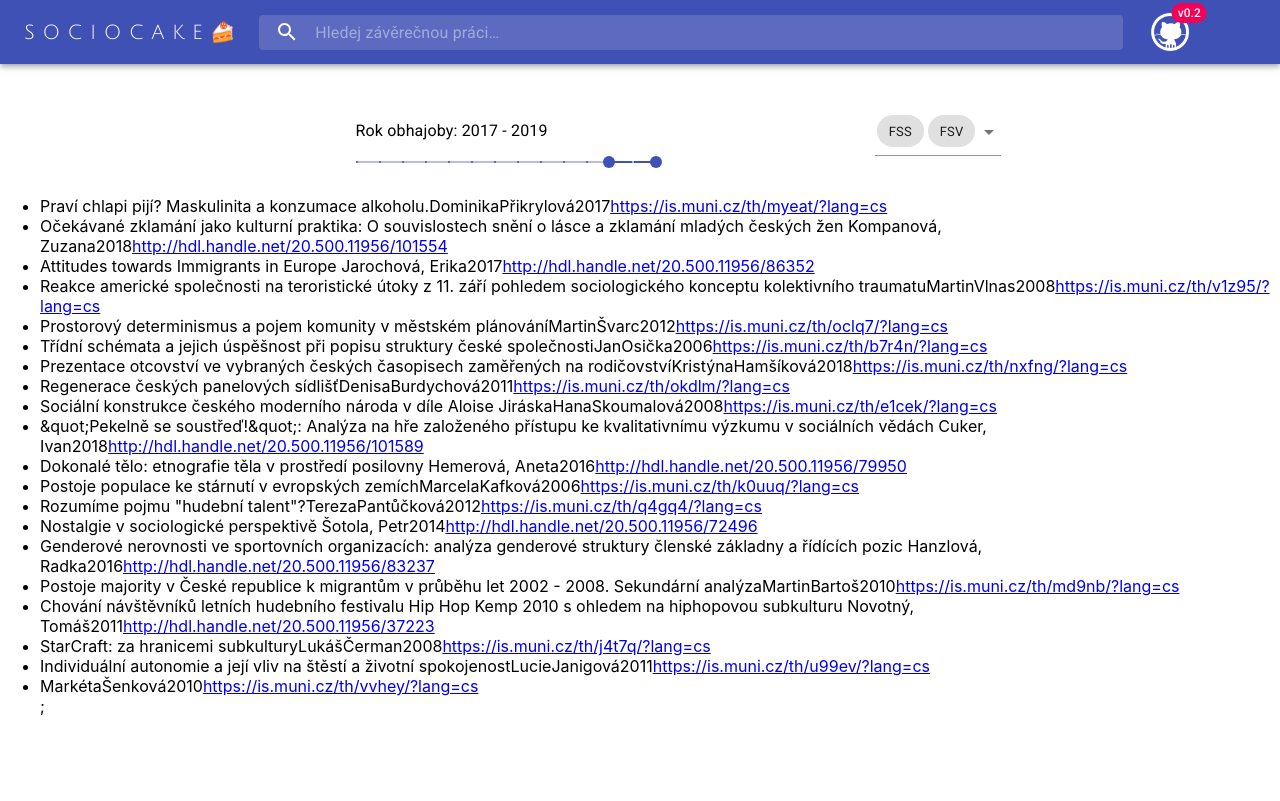
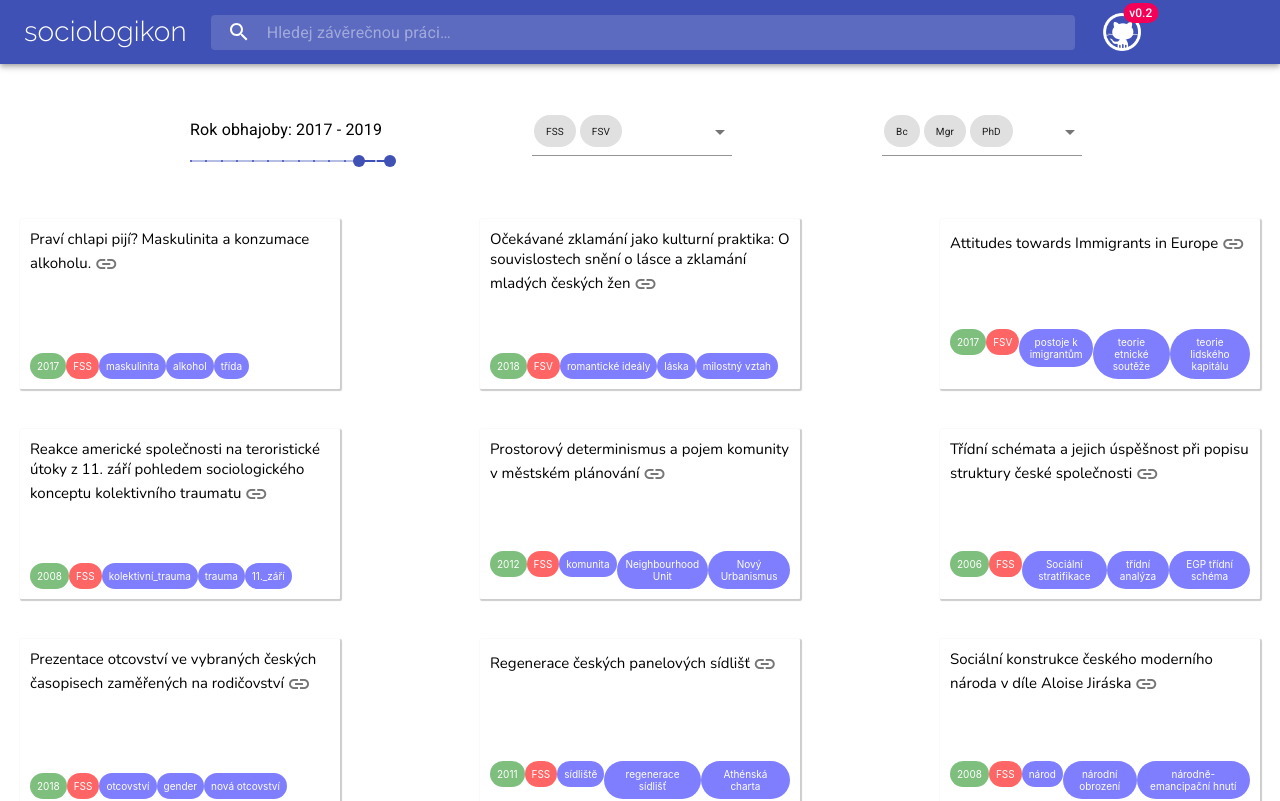
Before and after one commit to buresj/sociologikon, a React (Create React App) app: page / in a window 1280 px wide. Shown: the top 801 px of the page. Built offline with nearby package versions, Linux system fonts and the light colour scheme.

Commit message:
Cards display added

```diff
--- a/public/index.html
+++ b/public/index.html
@@ -18,7 +18,7 @@
       href="https://fonts.googleapis.com/icon?family=Material+Icons"
     />
     <link rel="manifest" href="%PUBLIC_URL%/manifest.json" />
-    <title>Sociocake</title>
+    <title>Sociologikon</title>
   </head>
   <body>
     <noscript>You need to enable JavaScript to run this app.</noscript>
--- a/src/General.module.scss
+++ b/src/General.module.scss
@@ -1,8 +1,9 @@
 // @import url(https:;//fonts.googleapis.com/css?family=Dosis&display=swap);
-@import url(https://fonts.googleapis.com/css?family=Julius+Sans+One&display=swap);
+@import url(https://fonts.googleapis.com/css?family=Nunito:400|Raleway:300&display=swap);
 
-$headerFont: "Julius Sans One";
+$titleFont: "Raleway";
 
 .title {
-  font-family: $headerFont;
+  font-size: 28px;
+  font-family: $titleFont;
 }
--- /dev/null
+++ b/src/Settings.module.scss
@@ -0,0 +1,10 @@
+.settingsBar {
+  padding-top: 35px;
+  display: flex;
+  align-content: center;
+  height: 100px;
+  justify-content: space-between;
+  width: 900px;
+  margin: auto;
+  align-items: baseline;
+}
--- a/src/Table.module.scss
+++ b/src/Table.module.scss
@@ -1,8 +1,83 @@
-.settingsBar {
-    width: 865px;
-    margin-left: 250px;
-    padding-top: 35px;
+@import url(https://fonts.googleapis.com/css?family=Nunito:700|Raleway:900&display=swap);
+
+$titleFont: "Raleway";
+$thesisFont: "Nunito";
+
+body {
+  background-color: white;
+}
+
+.container {
+  display: flex;
+  flex-direction: row;
+  flex-wrap: wrap;
+  justify-content: space-between;
+
+  .card {
+    padding: 10px;
     display: flex;
-    justify-content: space-around;
-    align-items:  baseline;
+    background-color: white;
+    border-radius: 1px;
+    box-shadow: 1px 1px 1px 1px #ccc;
+    width: 300px;
+    flex-wrap: wrap;
+    height: 150px;
+    align-items: baseline;
+
+    flex-basis: auto;
+    margin: 20px;
+    transition: background-color 0.5s ease-out;
+
+    a {
+      text-decoration: none;
+      color: black;
+    }
+
+    &:hover {
+      transform: translateY(0.5px);
+    }
+
+    .title {
+      font-family: $thesisFont;
+      font-size: 15px;
+    }
+
+    .labels {
+      align-self: flex-end;
+      display: flex;
+      align-items: baseline;
+
+      span {
+        display: flex;
+        opacity: 1;
+        color: white;
+        font-size: 10px;
+        text-align: center;
+        padding: 7px;
+      }
+
+      .keywords {
+        border-radius: 25px;
+        background-color: blue;
+        opacity: 0.5;
+        cursor: pointer;
+
+        &:hover {
+          transform: translateY(0.5px);
+        }
+      }
+
+      .department {
+        border-radius: 25px;
+        background-color: red;
+        opacity: 0.6;
+      }
+
+      .year {
+        border-radius: 18px;
+        background-color: green;
+        opacity: 0.5;
+      }
+    }
+  }
 }
--- /dev/null
+++ b/src/components/Card.js
@@ -0,0 +1,80 @@
+import React from 'react';
+import styles from '../Table.module.scss';
+import Icon from '@material-ui/core/Icon';
+import IconButton from '@material-ui/core/IconButton';
+
+export default class Card extends React.Component {
+    constructor(props) {
+        super(props)
+        this.state = this.getKeywords();
+    }
+
+    componentDidUpdate(prevProps) {
+        if (this.props.key !== prevProps.key) {
+            this.setState({
+                ...this.state,
+                keywords: this.getKeywords()
+            });
+        }
+    }
+
+    getKeywords() {
+        let keywords = [];
+        debugger
+        if (this.props.thesis.keywords) {
+            const length = this.props.thesis.keywords.length
+            if (length >= 3) {
+                for (let i = 0; i < 3; i++) {
+                    if (this.props.thesis.keywords[i] !== 'Klíčová slova' && this.props.thesis.keywords[i] !== 'Kľúčové slová' && this.props.thesis.keywords[i] !== ' ' && this.props.thesis.keywords[i] !== '') {
+                        keywords.push(this.props.thesis.keywords[i])
+                    }
+                }
+            } else if (this.props.thesis.keywords[0] !== '') {
+                for (const keyword of this.props.thesis.keywords) {
+                    keywords.push(keyword)
+                }
+            }
+        } else {
+            return { message: 'no keywords' }
+        }
+
+        return { keywords: keywords }
+    }
+
+    getTagComponents() {
+
+        let all = [];
+
+        let thesis = [{ year: this.props.thesis.year }, { department: this.props.thesis.department }]
+        thesis = thesis.map((tag, key) => {
+            for (const type in tag) {
+                return <div key={key} className={styles[type]}><span>{Object.values(tag)}</span></div>
+            }
+        });
+
+        let keywords = [...this.state.keywords];
+        keywords = keywords.map((tag, key) => {
+            return <div key={key} className={styles.keywords}><span>{tag}</span></div>
+        });
+
+        all.push(thesis)
+        all.push(keywords)
+
+        return all
+    }
+
+    render() {
+
+        return (
+            <div className={styles.card} key={this.props.index} >
+                {console.log(this.props.thesis)}
+                <span className={styles.title}> {this.props.thesis.title}<a href={this.props.thesis.link}><IconButton
+                    size='small'><Icon>link-variant</Icon></IconButton></a></span>
+                <div className={styles.labels}>
+                    {this.getTagComponents()}
+                </div>
+
+            </div >
+        )
+    }
+}
--- a/src/components/MainTable.js
+++ b/src/components/MainTable.js
@@ -1,7 +1,10 @@
 import React from 'react';
 import dataSet from '../assets/thesis'
 import Fuse from 'fuse.js';
-import options from '../utils/options'
+import options from '../utils/options';
+import styles from '../Table.module.scss';
+import Card from './Card'
+
 
 class MainTable extends React.Component {
   constructor(props) {
@@ -91,16 +94,14 @@ class MainTable extends React.Component {
 
   render() {
     return (
-      <ul>
-        {this.state.filteredData.slice(0, this.state.limit).map((row, index) => (
-          <li key={index}>
-            <span>{row.title}</span>
-            <span>{row.author}</span>
-            <span>{row.year}</span>
-            <span><a href={row.link} >{row.link}</a></span>
-          </li>
+      <div className={styles.container}>
+        {this.state.filteredData.slice(0, this.state.limit).map((thesis) => (
+          <Card
+            key={thesis.title}
+            thesis={thesis}
+          />
         ))};
-  </ul>
+      </div>
     )
   }
 }
--- a/src/components/MultipleSelect.js
+++ b/src/components/MultipleSelect.js
@@ -13,14 +13,15 @@ const useStyles = makeStyles(theme => ({
   },
   formControl: {
     margin: theme.spacing(1),
-    minWidth: 120,
-    maxWidth: 300,
+    minWidth: 200,
+    maxWidth: 200,
   },
   chips: {
     display: 'flex',
     flexWrap: 'wrap',
   },
   chip: {
+    fontSize: '10px',
     margin: 2,
   },
   noLabel: {
@@ -34,7 +35,7 @@ const MenuProps = {
   PaperProps: {
     style: {
       maxHeight: ITEM_HEIGHT * 4.5 + ITEM_PADDING_TOP,
-      width: 250,
+      width: 200,
     },
   },
 };
--- a/src/components/RangeSlider.js
+++ b/src/components/RangeSlider.js
@@ -2,10 +2,11 @@ import React from 'react';
 import { makeStyles } from '@material-ui/core/styles';
 import Typography from '@material-ui/core/Typography';
 import Slider from '@material-ui/core/Slider';
+import 'typeface-roboto';
 
 const useStyles = makeStyles({
   root: {
-    width: 300,
+    width: 200,
   },
 });
 
--- a/src/components/SearchBar.js
+++ b/src/components/SearchBar.js
@@ -100,7 +100,7 @@ const SearchBar = (props) => {
       <AppBar position="static">
         <Toolbar>
           <Typography className={classes.title} variant="h6" noWrap>
-            <a className={styles['title']} style={{ textDecoration: 'none', color: 'white' }} href="/sociocake/">S O C I O C A K E<span role='img' aria-label="CakeIcon"> 🍰</span></a>
+            <a className={styles['title']} style={{ textDecoration: 'none', color: 'white' }} href="/sociologikon/">sociologikon</a>
           </Typography>
           <div className={classes.search}>
             <div className={classes.searchIcon}>
@@ -117,7 +117,7 @@ const SearchBar = (props) => {
             />
           </div>
           <div className={classes.sectionDesktop}>
-            <a onClick={changeVersion} href="https://github.com/buresj/sociocake">
+            <a onClick={changeVersion} href="https://github.com/buresj/sociologikon">
               <IconButton aria-label="GitHub" color="inherit">
                 {showNotification()}
               </IconButton>
--- a/src/components/Settings.js
+++ b/src/components/Settings.js
@@ -1,25 +1,32 @@
 import React from 'react';
 import RangeSlider from './RangeSlider';
 import MultipleSelect from './MultipleSelect';
-import styles from '../Table.module.scss';
+import styles from '../Settings.module.scss';
 
 const Settings = props => {
     return (
         <div className={styles.settingsBar}>
             <RangeSlider
+                className={styles.year}
                 yearRange={props.yearRange}
                 changeYear={props.changeYearRange}
             />
+            <div>
                 <MultipleSelect
+                    className={styles.department}
                     selectData={props.department}
                     changeFunction={props.changeSchool}
                     menu={['FSS', 'FSV']}
                 />
-            {/* <MultipleSelect
+            </div>
+            <div>
+                <MultipleSelect
+                    className={styles.work}
                     selectData={props.typeOfWork}
                     changeFunction={props.changeType}
                     menu={['Bc', 'Mgr', 'PhD']}
-            /> */}
+                />
+            </div>
         </div>
     )
 }
```
Also changed, not shown: package.json (+4 -3 lines), 2 other files (tests, documents, lock files or other folders). Lines whose indentation alone changed are shown as unchanged.
